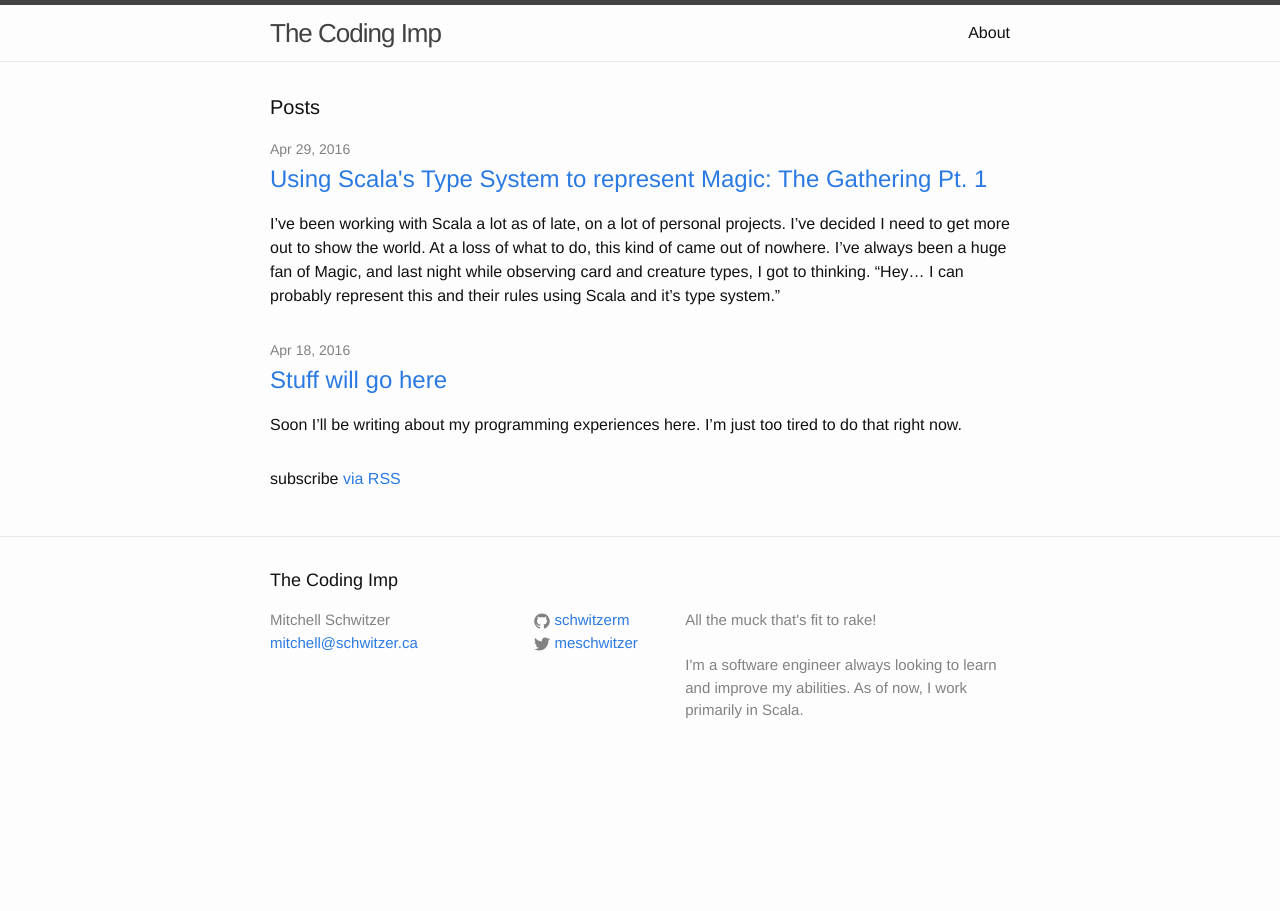
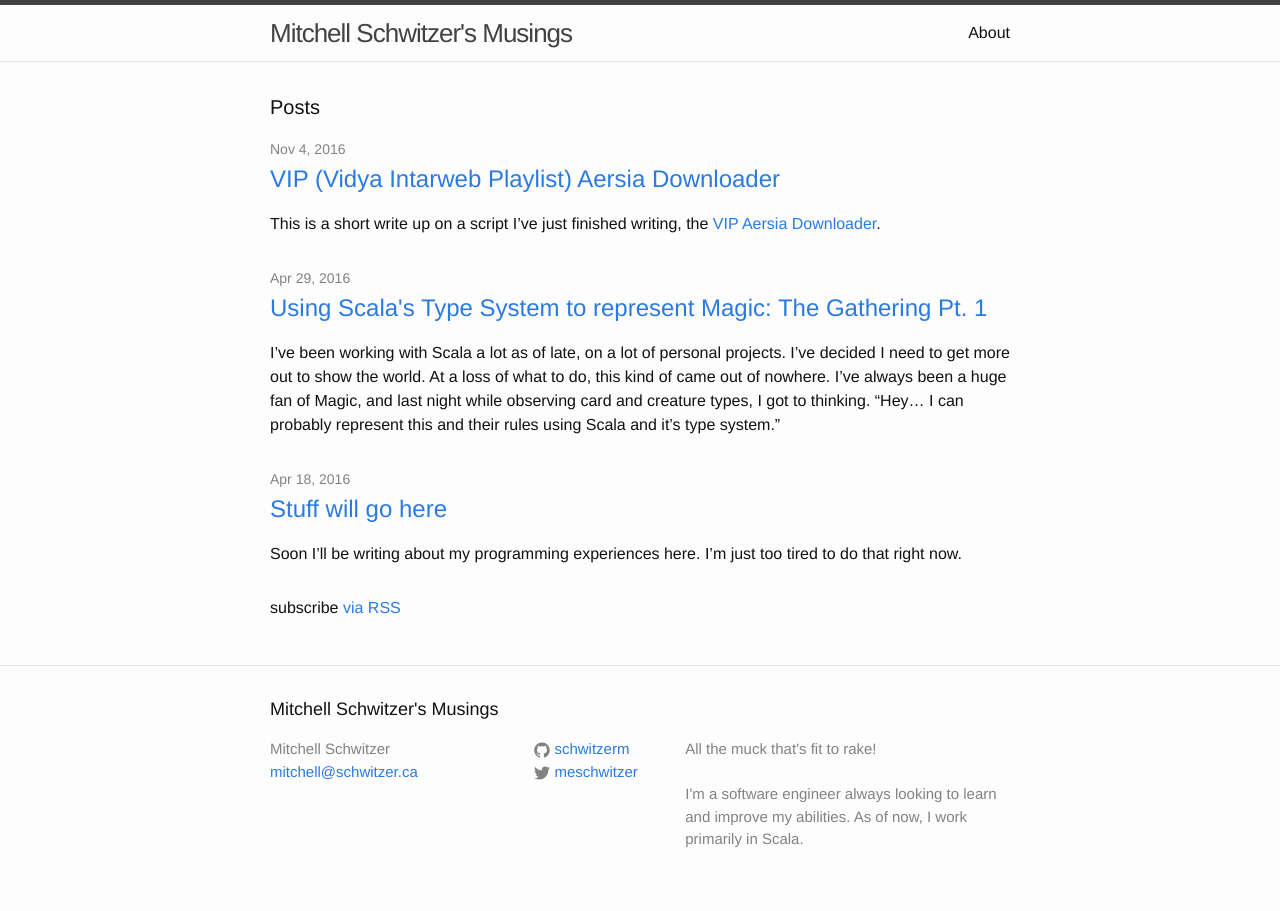
Before and after one commit to schwitzerm/schwitzerm.github.io, a Jekyll site: the page built from index.html, in a window 1280 px wide. Built offline with Jekyll 4.4.1, drawn with Linux system fonts in a browser that asks for light colours.

Commit message:
vip-aersia-downloader post

```diff
--- a/_config.yml
+++ b/_config.yml
@@ -6,7 +6,7 @@
 # 'jekyll serve'. If you change this file, please restart the server process.
 
 # Site settings
-title: The Coding Imp
+title: Mitchell Schwitzer's Musings
 email: mitchell@schwitzer.ca
 description: > # this means to ignore newlines until "baseurl:"
   All the muck that's fit to rake!<br/>
--- /dev/null
+++ b/_posts/2016-11-03-vip-aersia-downloader.markdown
@@ -0,0 +1,18 @@
+---
+layout: post
+title: "VIP (Vidya Intarweb Playlist) Aersia Downloader"
+date: 2016-11-03 23:23 -0700
+tags: akka,play,scala,scalajs
+---
+
+This is a short write up on a script I've just finished writing, the [VIP Aersia Downloader](https://github.com/schwitzerm/vip_aersia_downloader).
+
+I've often used the [VIP Player](http://vip.aersia.net) to listen to various tracks of video game music. I'm the type of
+person that prefers to keep all of music on my machine, so that in the case of a server going down, I've still access
+to the music I enjoy.
+
+This small project was a good opportunity to work on some Akka Streams knowledge, and to test it's capabilities.
+
+In the end, I can download all 1095 tracks from the site in ~2 minutes. Not too shabby!
+
+If you find the code useful, please give me a star! Thanks for reading!
```
